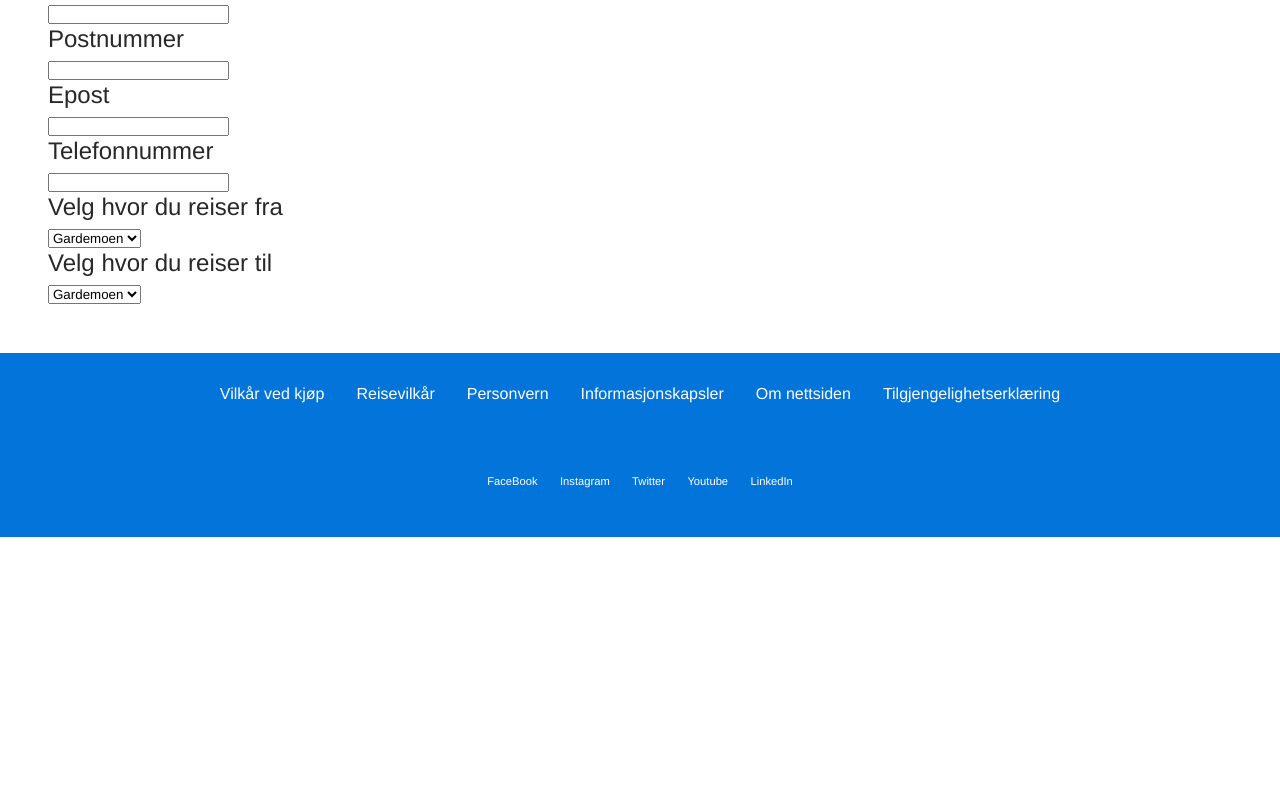
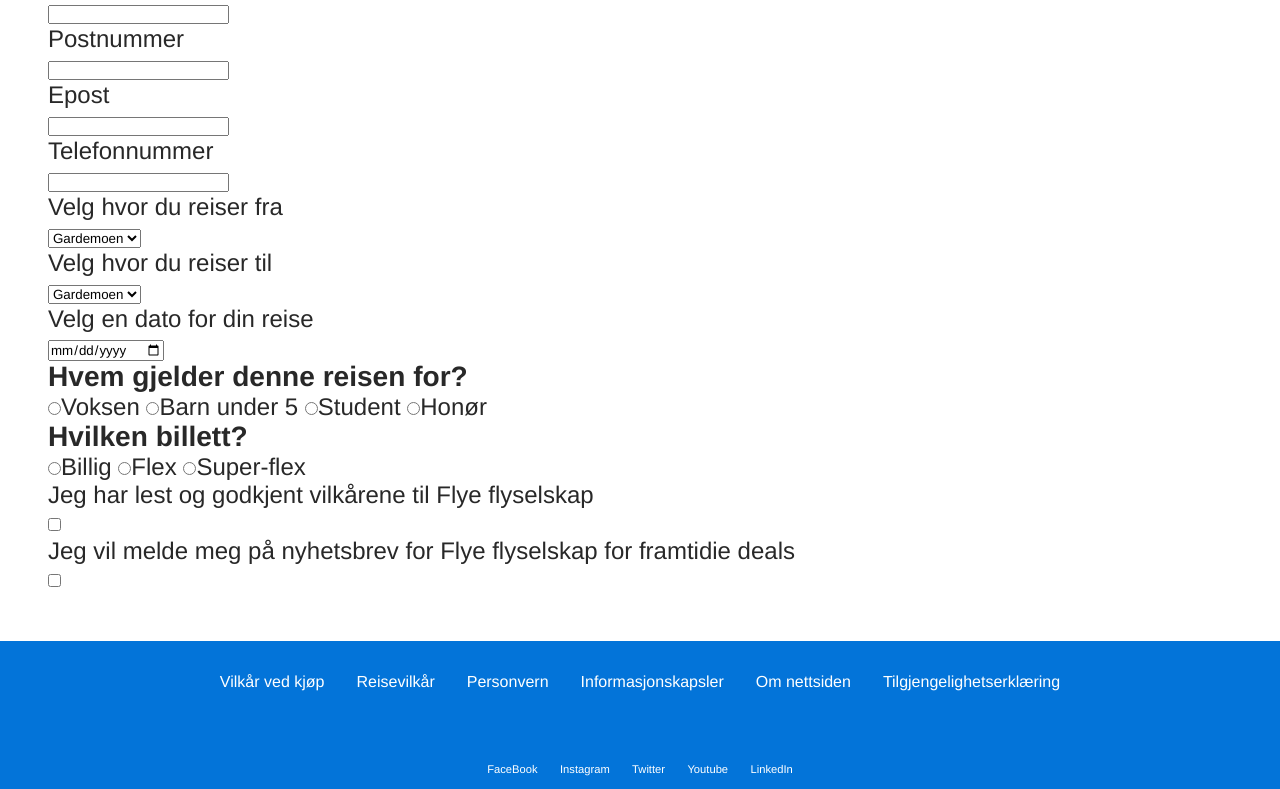
Before and after one commit to RedDragonling/html-oppgave-3, a plain HTML site: page index.html in a window 1280 px wide. Shown: the part 453-1242 px from the top of the page. Before the commit the page ends 990 px from the top, so only its background shows below. Drawn offline with Linux system fonts and the light colour scheme.

Commit message:
all forms added

```diff
--- a/index.html
+++ b/index.html
@@ -63,6 +63,31 @@
             <option value="">Flesland</option>
           </select>
         </label>
+        <label>
+          <span>Velg en dato for din reise</span>
+          <input type="date"/>
+        </label>
+        <h3>Hvem gjelder denne reisen for?</h3>
+        <label>
+          <input type="radio"/>Voksen
+          <input type="radio"/>Barn under 5
+          <input type="radio"/>Student
+          <input type="radio"/>Honør
+        </label>
+        <h3>Hvilken billett?</h3>
+        <label>
+          <input type="radio"/>Billig
+          <input type="radio"/>Flex
+          <input type="radio"/>Super-flex
+        </label>
+        <label>
+          <span>Jeg har lest og godkjent vilkårene til Flye flyselskap</span>
+          <input type="checkbox">
+        </label>
+        <label>
+          <span>Jeg vil melde meg på nyhetsbrev for Flye flyselskap for framtidie deals</span>
+          <input type="checkbox">
+        </label>
       </form>
     </div>
   </main>
```
